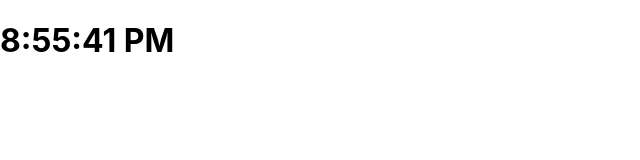
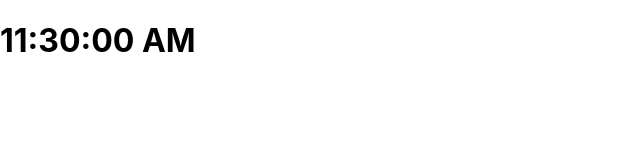
Before and after one commit to robbiegay/phone-sim, a React (Create React App) app: page / in a window 1280 px wide. Shown: the top 160 px of the page, without its empty margins (0-640 px from the left). Built offline with nearby package versions, Linux system fonts and the light colour scheme.

Commit message:
Started the coundown timer

```diff
--- /dev/null
+++ b/src/CountdownTimer.js
@@ -0,0 +1,14 @@
+import React from 'react';
+
+class CountdownTimer extends React.Component {
+    constructor(props) {
+        super(props);
+        this.state = {toDate: new Date(2019, 12, 6, 11, 30)};
+    }
+
+    render() {
+        return <h1>{this.state.toDate.toLocaleTimeString('en-US')}</h1>;
+    }
+}
+
+export default CountdownTimer;
--- a/src/index.js
+++ b/src/index.js
@@ -1,10 +1,11 @@
 import React from 'react';
 import ReactDOM from 'react-dom';
 import './index.css';
-import DigitalClock from './digitalClock';
+import DigitalClock from './DigitalClock';
+import CountdownTimer from './CountdownTimer';
 import * as serviceWorker from './serviceWorker';
 
-ReactDOM.render(<DigitalClock />, document.getElementById('root'));
+ReactDOM.render(<CountdownTimer />, document.getElementById('root'));
 
 // If you want your app to work offline and load faster, you can change
 // unregister() to register() below. Note this comes with some pitfalls.
```
